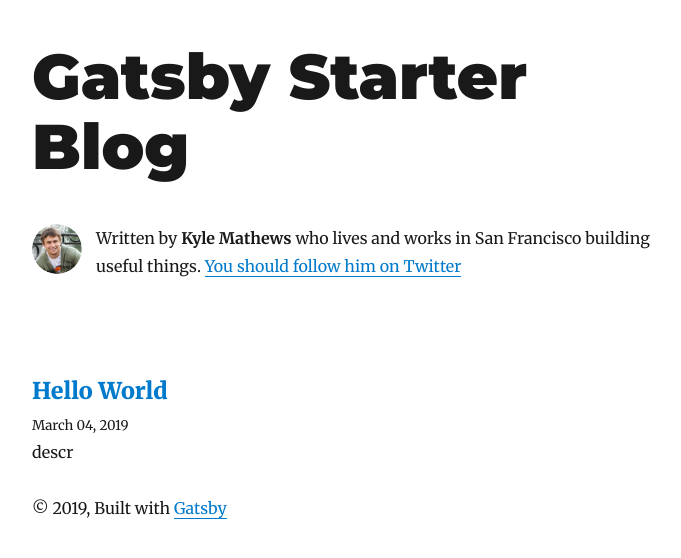
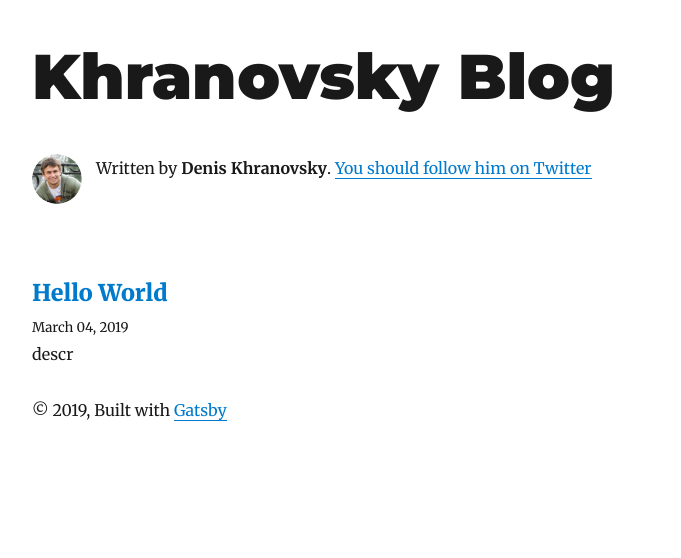
Before and after one commit to Khranovskiy/blog, a Gatsby site: page / in a window 1280 px wide. Shown: the whole page, without its empty margins (293-974 px from the left). Built offline with nearby package versions, Linux system fonts and the light colour scheme; Gatsby itself is replaced by a stand-in of ours; some packages are replaced by stand-ins of ours.

Commit message:
change site owner

```diff
--- a/gatsby-config.js
+++ b/gatsby-config.js
@@ -1,11 +1,11 @@
 module.exports = {
   siteMetadata: {
-    title: `Gatsby Starter Blog`,
-    author: `Kyle Mathews`,
+    title: `Khranovsky Blog`,
+    author: `Denis Khranovsky`,
     description: `A starter blog demonstrating what Gatsby can do.`,
-    siteUrl: `https://gatsby-starter-blog-demo.netlify.com/`,
+    siteUrl: `https://khranovsky.com`,
     social: {
-      twitter: `kylemathews`,
+      twitter: `xronosd`,
     },
   },
   plugins: [
@@ -47,12 +47,12 @@
     },
     `gatsby-transformer-sharp`,
     `gatsby-plugin-sharp`,
-    {
-      resolve: `gatsby-plugin-google-analytics`,
-      options: {
-        //trackingId: `ADD YOUR TRACKING ID HERE`,
-      },
-    },
+    // {
+    //   resolve: `gatsby-plugin-google-analytics`,
+    //   options: {
+    //     //trackingId: `ADD YOUR TRACKING ID HERE`,
+    //   },
+    // },
     `gatsby-plugin-feed`,
     {
       resolve: `gatsby-plugin-manifest`,
--- a/src/components/bio.js
+++ b/src/components/bio.js
@@ -38,8 +38,7 @@
               }}
             />
             <p>
-              Written by <strong>{author}</strong> who lives and works in San
-              Francisco building useful things.
+              Written by <strong>{author}</strong>.
               {` `}
               <a href={`https://twitter.com/${social.twitter}`}>
                 You should follow him on Twitter
```
